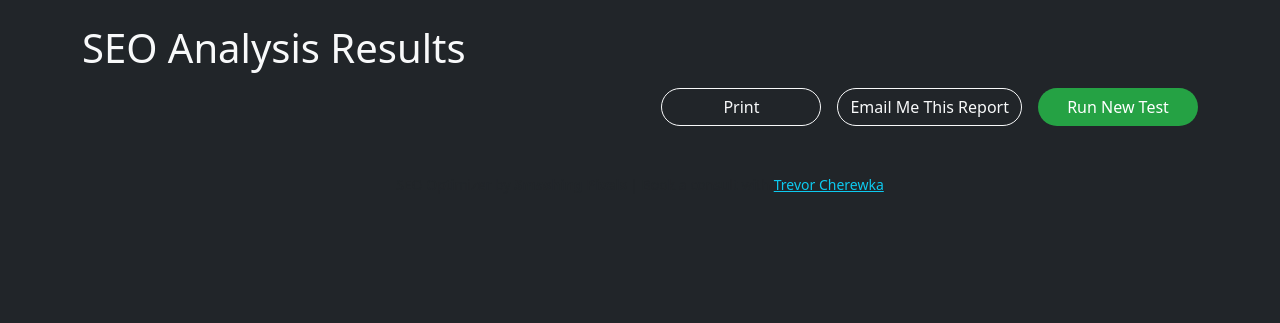
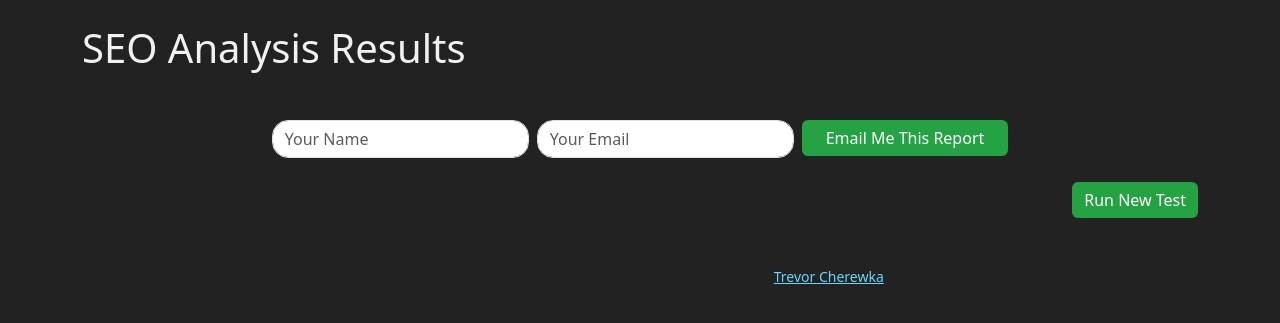
Before and after one commit to SmashingPixelsTools/seo-webscraper, a Flask app: template templates/results.html in a window 1280 px wide. Shown: the top 323 px of the page. Run offline with Flask 3, Linux system fonts and the light colour scheme; the template is opened without the code that fills it, so the values that code supplies are empty.

Commit message:
Update results.html

```diff
--- a/templates/results.html
+++ b/templates/results.html
@@ -1,4 +1,3 @@
-<!-- templates/results.html -->
 <!DOCTYPE html>
 <html lang="en">
 <head>
@@ -8,18 +7,8 @@
     <!-- Bootstrap 5 CSS CDN -->
     <link href="https://cdn.jsdelivr.net/npm/bootstrap@5.3.3/dist/css/bootstrap.min.css" rel="stylesheet">
     <style>
-        .action-buttons {
-            display: flex;
-            flex-wrap: wrap;
-            gap: 1rem;
-            margin-bottom: 2rem;
-            justify-content: flex-end;
-        }
-        .action-buttons .btn {
-            min-width: 160px;
-            font-weight: 500;
-            border-radius: 2rem;
-        }
+        body { background: #222; color: #f1f1f1; }
+        .card { background: #383f45; border: none; }
         .btn-green {
             background-color: #25a244;
             color: #fff;
@@ -29,36 +18,18 @@
             background-color: #1a7c32;
             color: #fff;
         }
-        @media (max-width: 640px) {
-            .action-buttons {
-                flex-direction: column;
-                gap: 0.75rem;
-                align-items: stretch;
-            }
-            .action-buttons .btn {
-                width: 100%;
-                min-width: unset;
-            }
-        }
-        .card ul { margin-bottom: 0; }
+        .footer-link { color: #68d7fa; }
     </style>
 </head>
-<body class="bg-dark text-light">
+<body>
     <div class="container py-4">
         <h1 class="mb-3">SEO Analysis Results</h1>
 
-        <!-- Action Buttons -->
-        <div class="action-buttons">
-            <button onclick="window.print()" class="btn btn-outline-light">Print</button>
-            <button onclick="location.href='/email'" class="btn btn-outline-light">Email Me This Report</button>
-            <button onclick="location.href='/'" class="btn btn-green">Run New Test</button>
-        </div>
-
         <!-- SEO Results Loop -->
         {% for result in data %}
-        <div class="card bg-secondary text-light mb-3">
+        <div class="card text-light mb-3">
             <div class="card-body">
-                <h5 class="card-title mb-2"><a href="{{ result.url }}" class="link-info" target="_blank">{{ result.url }}</a></h5>
+                <h5 class="card-title mb-2"><a href="{{ result.url }}" class="footer-link" target="_blank">{{ result.url }}</a></h5>
                 <ul class="list-unstyled mb-2">
                     <li><strong>Title:</strong> {{ result.title }}</li>
                     <li><strong>Meta Description:</strong> {{ result.meta_description }}</li>
@@ -86,10 +57,31 @@
         <div class="alert alert-success mt-3">{{ message }}</div>
         {% endif %}
 
+        <!-- Email Form (at bottom) -->
+        <div class="mt-5 mb-4">
+            <form method="POST" action="/send_report" class="row g-2 justify-content-center">
+                <div class="col-auto">
+                    <input type="text" name="name" placeholder="Your Name" required class="form-control" style="min-width: 140px; border-radius: 1rem;">
+                </div>
+                <div class="col-auto">
+                    <input type="email" name="email" placeholder="Your Email" required class="form-control" style="min-width: 200px; border-radius: 1rem;">
+                </div>
+                <div class="col-auto">
+                    <button type="submit" class="btn btn-green px-4">Email Me This Report</button>
+                </div>
+            </form>
+        </div>
+
+        <!-- Run New Test Button (bottom right, styled) -->
+        <div class="d-flex justify-content-end mb-3">
+            <a href="/" class="btn btn-green">Run New Test</a>
+        </div>
+
         <!-- Branded Footer -->
         <footer class="mt-5 text-center small text-muted">
             <div>
-                SEO Optimizer by <b>Smashing Pixels</b> | Book a consult with <a href="https://calendly.com/trevor-cherewka" class="text-info" target="_blank">Trevor Cherewka</a>
+                SEO Optimizer by <b>Smashing Pixels</b> |
+                Book a consult with <a href="https://calendly.com/trevor-cherewka" class="footer-link" target="_blank">Trevor Cherewka</a>
             </div>
         </footer>
     </div>
```
